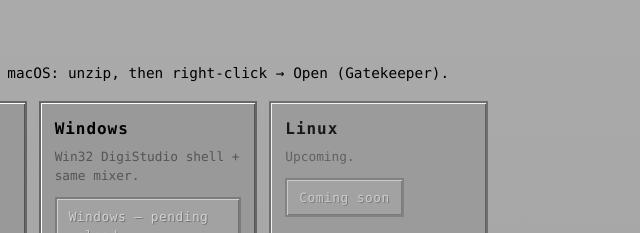
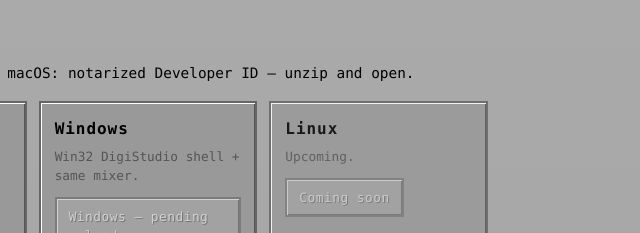
Before and after one commit to JLUNDMRK/digistudio-website, a plain HTML site: page index.html in a window 1280 px wide. Shown: the part 499-732 px from the top of the page, 492-1132 px from the left. Drawn offline with Linux system fonts and the light colour scheme; no server answers.

Commit message:
Ship notarized macOS build and drop Gatekeeper workaround copy.
Co-authored-by: Cursor <cursoragent@cursor.com>

```diff
--- a/index.html
+++ b/index.html
@@ -38,7 +38,7 @@
 
       <section class="section" id="downloads" aria-labelledby="dl-title">
         <h2 id="dl-title">Downloads</h2>
-        <p class="intro">Self-contained builds. macOS: unzip, then right-click → Open (Gatekeeper).</p>
+        <p class="intro">Self-contained builds. macOS: notarized Developer ID — unzip and open.</p>
         <ul class="dl-grid">
           <li class="dl">
             <h3>macOS</h3>
```
Also changed, not shown: 1 other file.
